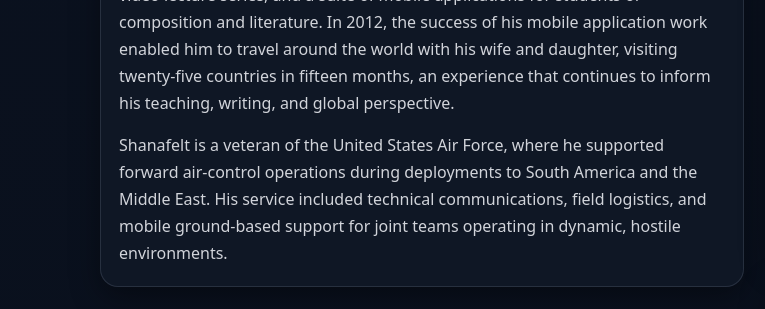
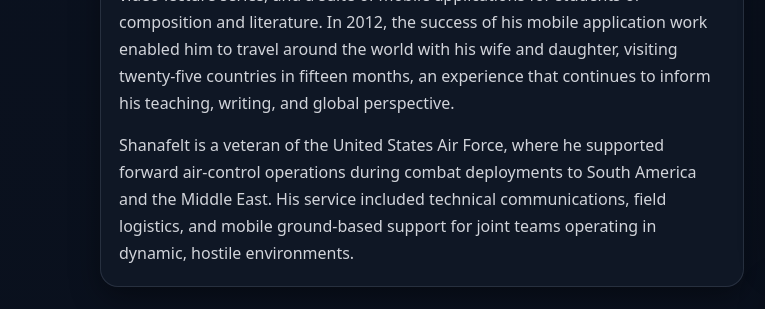
Before and after one commit to Squallfight/biography, a plain HTML site: page index.html in a window 1280 px wide. Shown: the part 800-1109 px from the top of the page, 0-765 px from the left. Drawn offline with Linux system fonts and the light colour scheme.

Commit message:
Update index.html
combat added

```diff
--- a/index.html
+++ b/index.html
@@ -442,7 +442,7 @@
 
             <p id="experience">
               Shanafelt is a veteran of the United States Air Force, where he supported forward air-control operations
-              during deployments to South America and the Middle East. His service included technical communications,
+              during combat deployments to South America and the Middle East. His service included technical communications,
               field logistics, and mobile ground-based support for joint teams operating in dynamic, hostile
               environments.
             </p>
```
